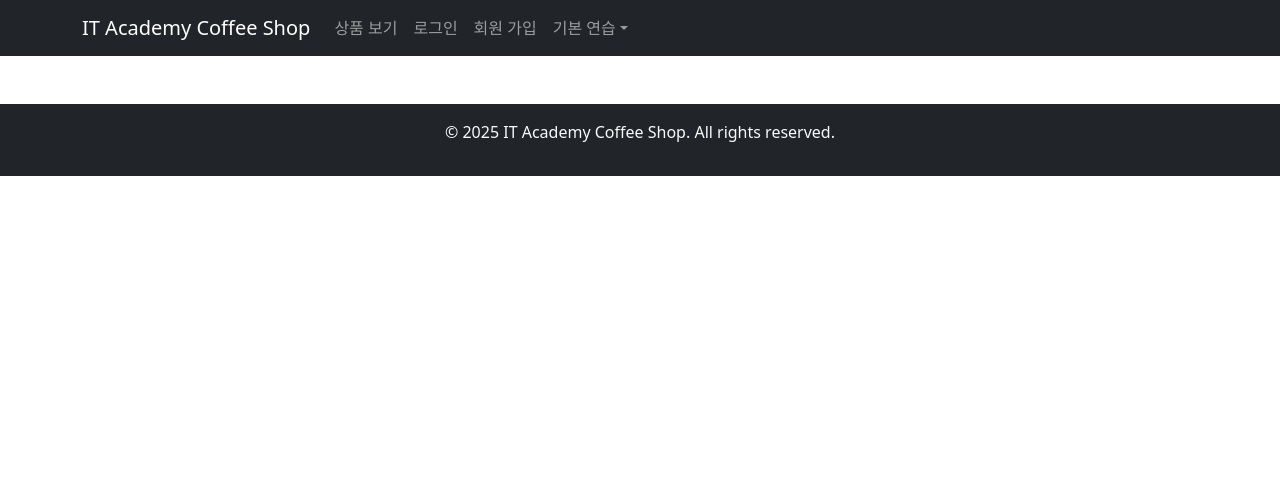
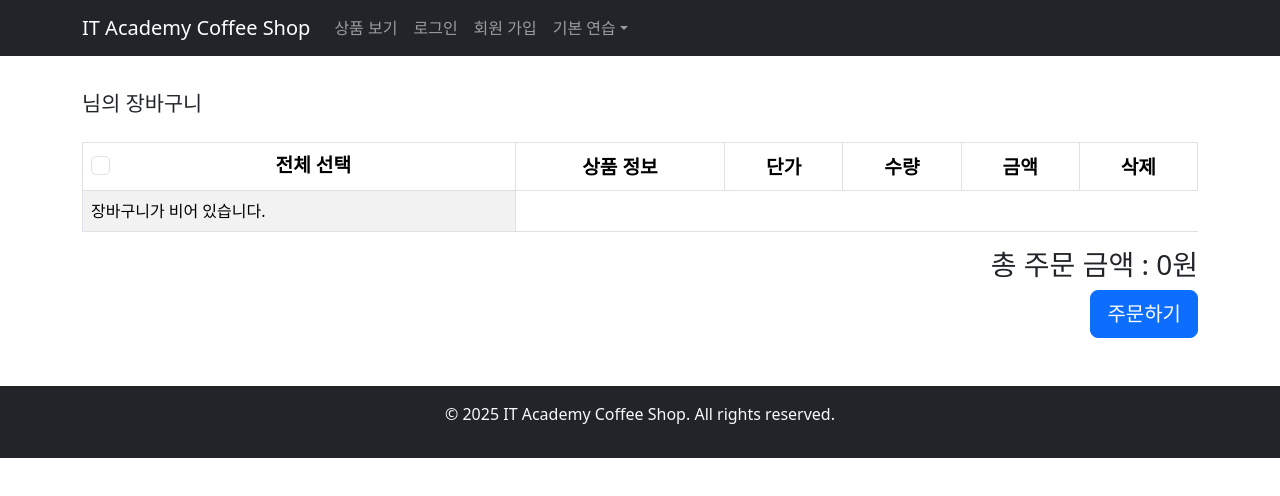
Before and after one commit to yalejong96-bit/visualStudio, a React (Vite) app: page /cart/list in a window 1280 px wide. Shown: the top 496 px of the page. Built offline with nearby package versions, Linux system fonts and the light colour scheme.

Commit message:
2026/04/14

```diff
--- /dev/null
+++ b/src/pages/CartList.tsx
@@ -0,0 +1,145 @@
+import { Button, Col, Container, Form, Image, Row, Table } from "react-bootstrap";
+
+import type { User } from "../types/User";
+import { useEffect, useState } from "react";
+import { useNavigate } from "react-router-dom";
+
+import customAxios from './../api/axiosInstance';
+import type { CartProduct } from "../types/CartProduct";
+import { API_BASE_URL } from "../config/config";
+
+/*
+구조 분해 할당 + 타입 지정
+
+정석적인 표현은 이렇습니다.
+    function App(props: AppProps) {
+        const user = props.user;
+    }
+
+줄여서 쓴 것이:
+    function App({ user }: AppProps)
+*/
+
+type AppProps = {
+    user: User | null; // user는 User 객체 혹은 null일 수도 있습니다.
+}
+
+function App({ user }: AppProps) {
+    const thStyle = { fontSize: '1.2rem', textAlign: 'center' }as const; // 테이블 헤더 스타일
+
+    const [cartProducts, setCartProducts] = useState<CartProduct[]>([]);
+
+    useEffect(() => {
+        if (user && user?.id) {
+            fetchCartProducts();
+        }
+    }, [user]);
+
+    const navigate = useNavigate();
+
+    const fetchCartProducts = async () => {
+        try {
+            const url = `${API_BASE_URL}/cart/list`;
+            const response = await customAxios.get(url);
+            console.log('카트 상품 조회');
+            console.log(response.data);
+
+            setCartProducts(response.data || []);
+
+        } catch (error) {
+            console.log('오류 정보');
+            console.log(error);
+            alert(`'카트 상품' 정보가 존재하지 않아서 상품 목록 페이지로 이동합니다.`);
+            navigate('/product/list')
+        }
+    };
+
+    return (
+        <Container className="mt-4">
+            <h2 className="mb-4">
+                {/* xxrem은 주위 글꼴의 xx배를 의미합니다. */}
+                <span style={{ color: 'blue', fontSize: '2rem' }}>{user?.name}</span>
+                <span style={{ fontSize: '1.3rem' }}>님의 장바구니</span>
+            </h2>
+            <Table striped bordered>
+                <thead>
+                    <tr>
+                        <th style={thStyle}>
+                            <Form.Check
+                                type="checkbox"
+                                label="전체 선택"
+                            />
+                        </th>
+                        <th style={thStyle}>상품 정보</th>
+                        <th style={thStyle}>단가</th>
+                        <th style={thStyle}>수량</th>
+                        <th style={thStyle}>금액</th>
+                        <th style={thStyle}>삭제</th>
+                    </tr>
+                </thead>
+                <tbody>
+                    {cartProducts.length > 0 ? (
+                        cartProducts.map((product) => (
+                            <tr key={product.cartProductId}>
+                                <td className="text-center align-middle">
+                                    <Form.Check
+                                        type="checkbox"
+                                        checked={product.checked}
+                                    />
+                                </td>
+                                <td className="text-center align-middle">
+                                    <Row> {/* 좌측 4칸은 이미지 영역, 우측 8칸은 상품 이름 영역 */}
+                                        <Col xs={4}>
+                                            <Image
+                                                src={`${API_BASE_URL}/images/${product.image}`}
+                                                thumbnail
+                                                alt={product.name}
+                                                width={`80`}
+                                                height={`80`}
+                                            />
+                                        </Col>
+                                        <Col xs={8} className="d-flex align-items-center">
+                                            {product.name}
+                                        </Col>
+                                    </Row>
+                                </td>
+                                <td className="text-center align-middle">
+                                    {(product.price).toLocaleString()} 원
+                                </td>
+                                <td className="text-center align-middle">
+                                    <Form.Control
+                                        type="number"
+                                        min={1}
+                                        value={product.quantity}
+                                        style={{ width: '80px', margin: '0 auto' }}
+                                    />
+                                </td>
+                                <td className="text-center align-middle">
+                                    {(product.price * product.quantity).toLocaleString()} 원
+                                </td>
+                                <td className="text-center align-middle">
+                                    <Button variant="danger" size="sm"
+                                    >
+                                        삭제
+                                    </Button>
+                                </td>
+                            </tr>
+                        ))
+                    ) : (
+                        <tr><td>장바구니가 비어 있습니다.</td></tr>
+                    )}
+                </tbody>
+            </Table>
+
+            {/* 좌측 정렬(text-start), 가운데 정렬(text-center), 우측 정렬(text-end) */}
+            <h3 className="text-end mt-3">총 주문 금액 : 0원</h3>
+            <div className="text-end">
+                <Button variant="primary" size="lg" >
+                    주문하기
+                </Button>
+            </div>
+        </Container>
+    );
+}
+
+export default App;
--- a/src/routes/AppRoutes.tsx
+++ b/src/routes/AppRoutes.tsx
@@ -9,7 +9,8 @@ import type { User } from "../types/User";
 import ProductList from './../pages/ProductList';
 import ProductInsertForm from './../pages/ProductInsertForm';
 import ProductUpdateForm from './../pages/ProductUpdateForm';
-import ProductDetail from './..//pages/ProductDetail';
+import ProductDetail from './../pages/ProductDetail';
+import CartList from './../pages/CartList'
 
 interface AppProps {
   user: User | null;
@@ -33,6 +34,8 @@ function App({ user, handleLoginSuccess }: AppProps) {
       <Route path='/product/update/:id' element={<ProductUpdateForm user={user} />} />
 
       <Route path='/product/detail/:id' element={<ProductDetail user={user} />} />
+
+      <Route path='/cart/list' element={<CartList user={user} />} />
     </Routes>
   );
 }
--- /dev/null
+++ b/src/types/CartProduct.ts
@@ -0,0 +1,9 @@
+export interface CartProduct {
+  cartProductId: number;
+  productId: number;
+  image: string;
+  name: string;
+  quantity: number;
+  price: number;
+  checked: boolean;
+};
```
Also changed, not shown: src/pages/ProductInsertForm.tsx (+10 -10 lines), src/pages/ProductUpdateForm.tsx (+4 -4 lines).
